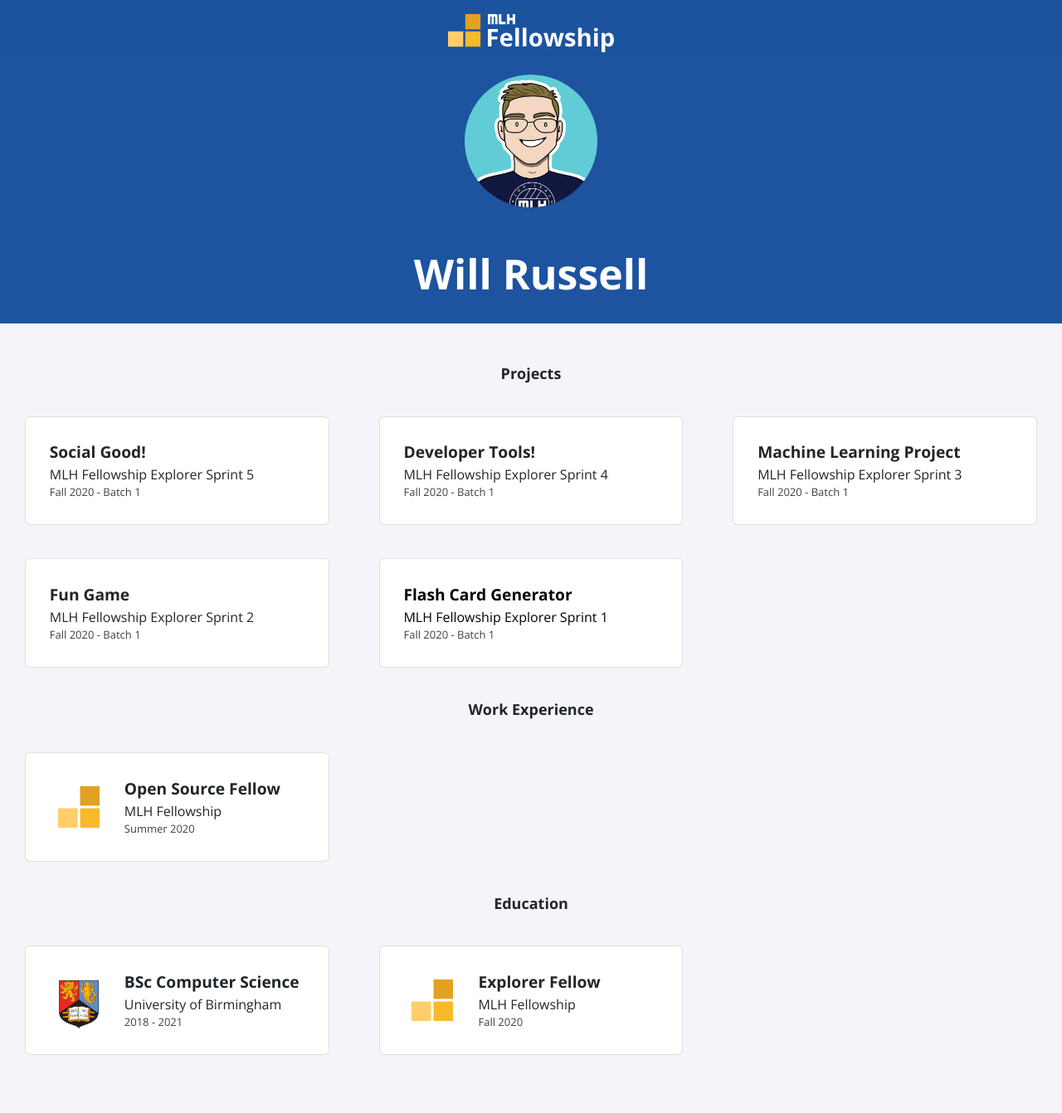
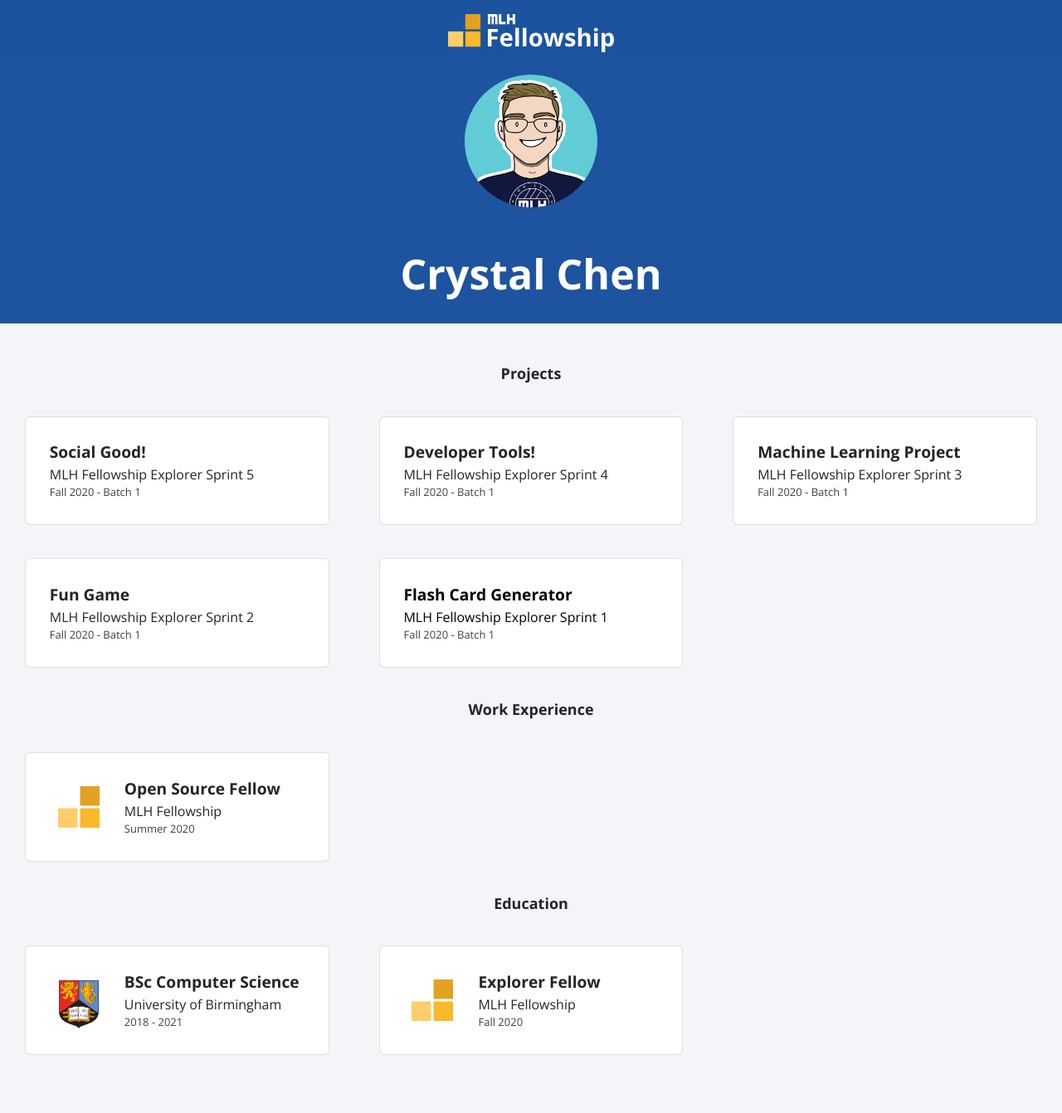
Before and after one commit to crystalrchen/crystalrchen.github.io, a Jekyll site: the page built from index.html, in a window 1280 px wide. Shown: the whole page at 83% size. Built offline with Jekyll 4.4.1, drawn with Linux system fonts in a browser that asks for light colours; nearby versions of some CDN libraries.

Commit message:
Update _config.yml

```diff
--- a/_config.yml
+++ b/_config.yml
@@ -1,13 +1,13 @@
-title: "Will Russell"
-email: fellowship@mlh.io
+title: "Crystal Chen"
+email: crystalchen729@gmail.com
 description: >- # this means to ignore newlines until "baseurl:"
   Write an awesome description for your new site here. You can edit this
   line in _config.yml. It will appear in your document head meta (for
   Google search results) and in your feed.xml site description.
 baseurl: "/"
-url: "/portfolio-template"
+url: "https://crystalrchen.github.io/"
 twitter_username: mlhacks
-github_username:  mlh-fellowship
+github_username:  crystalrchen
 
 sass:
   sass_dir: _sass
```
